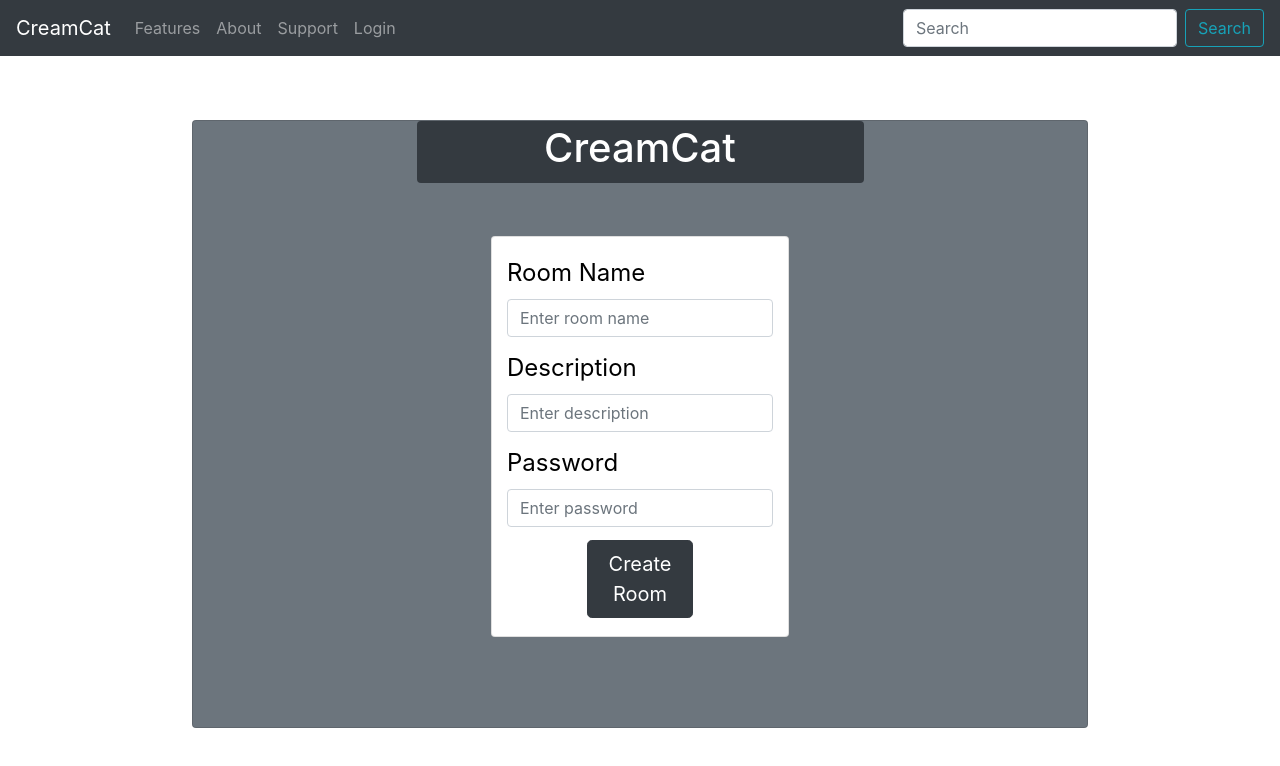
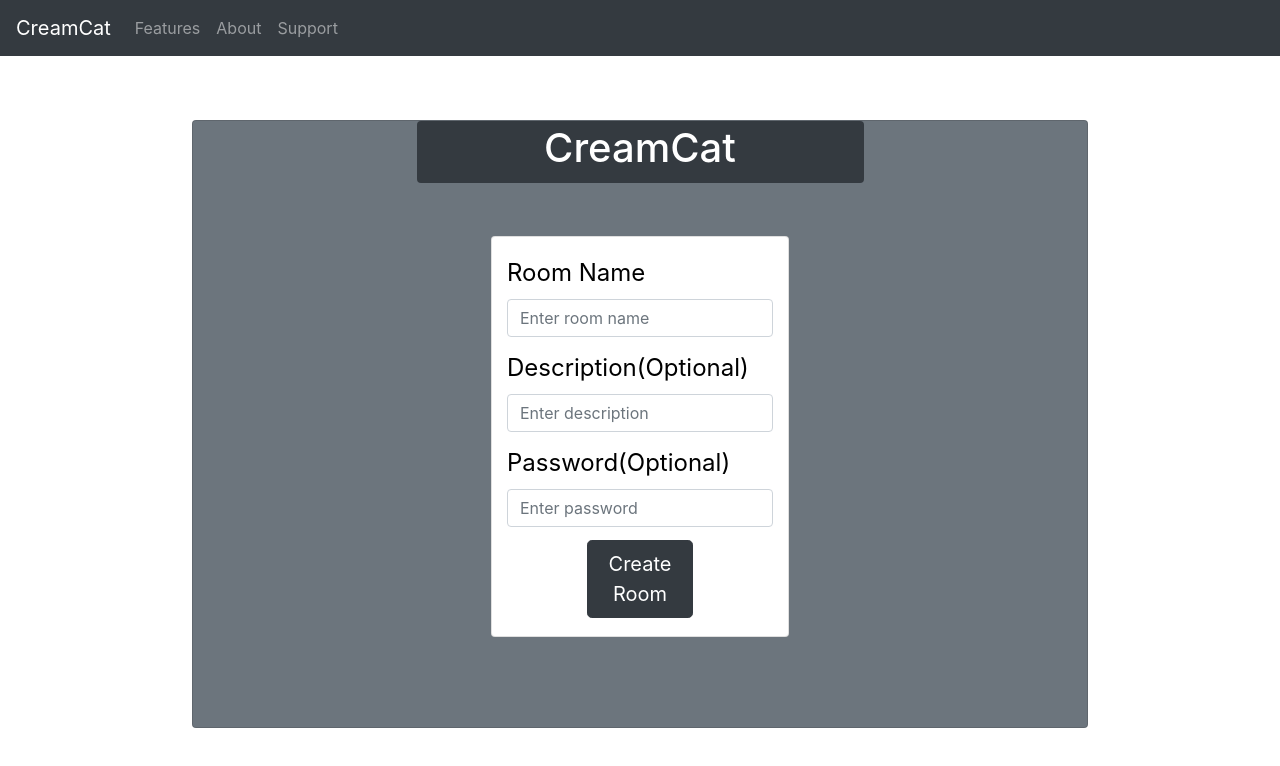
Before and after one commit to arangace/CreamCat, a React (Create React App) app in the folder frontend/: page /CreateRoom in a window 1280 px wide. Shown: the top 766 px of the page. Built offline with nearby package versions, Linux system fonts and the light colour scheme.

Commit message:
removed some useless navbar component

```diff
--- a/frontend/src/components/CreateRoom.js
+++ b/frontend/src/components/CreateRoom.js
@@ -56,7 +56,7 @@ export default function CreateRoomPage() {
                             </div>
                             <div>
                                 <label className="black-title">
-                                    Description
+                                    Description(Optional)
                                 </label>
                                 <input
                                     type="text"
@@ -68,7 +68,7 @@ export default function CreateRoomPage() {
                                 />
                             </div>
                             <div>
-                                <label className="black-title">Password</label>
+                                <label className="black-title">Password(Optional)</label>
                                 <input
                                     type="password"
                                     className="form-control pad-bot"
--- a/frontend/src/components/Navbar.js
+++ b/frontend/src/components/Navbar.js
@@ -10,16 +10,16 @@ export default function NavBar() {
                     <Nav.Link href="Features">Features</Nav.Link>
                     <Nav.Link href="About">About</Nav.Link>
                     <Nav.Link href="Support">Support</Nav.Link>
-                    <Nav.Link href="Login">Login</Nav.Link>
+                    {/* <Nav.Link href="Login">Login</Nav.Link> */}
                 </Nav>
-                <Form inline>
+                {/* <Form inline>
                     <FormControl
                         type="text"
                         placeholder="Search"
                         className="mr-sm-2"
                     />
                     <Button variant="outline-info">Search</Button>
-                </Form>
+                </Form> */}
             </Navbar>
         </>
     );
```
